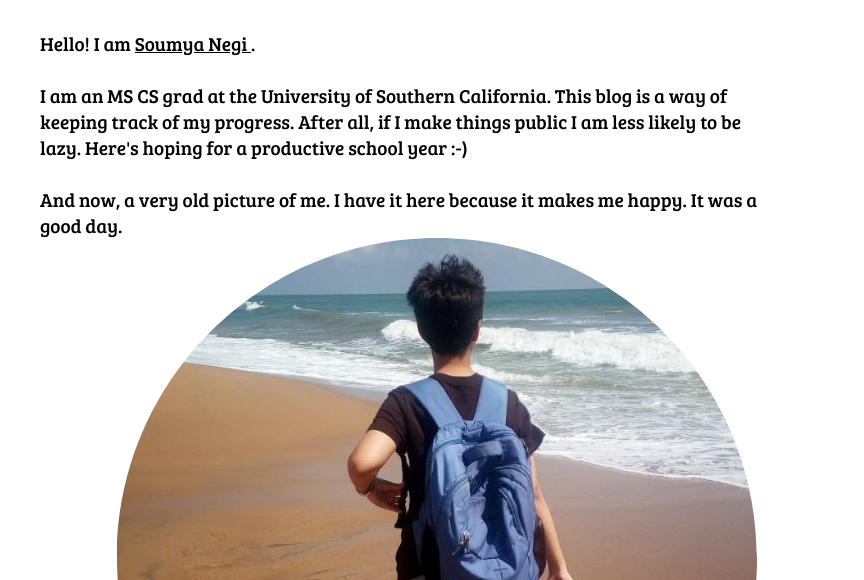
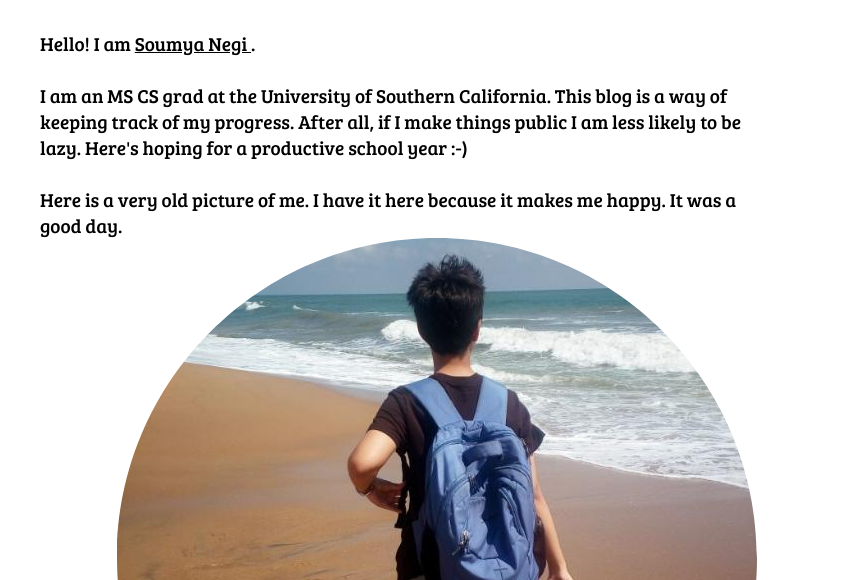
Before and after one commit to negi-soumya/negi-soumya.github.io, a plain HTML site: page blog/about.html in a window 1280 px wide. Shown: the part 220-800 px from the top of the page, without its empty margins (208-1072 px from the left). Drawn offline with nearby package versions, Linux system fonts and the light colour scheme.

Commit message:
Revert "Edit About page"
This reverts commit 83522eb52df0985368207c8b6fa46cba1162a534.

```diff
--- a/blog/about.html
+++ b/blog/about.html
@@ -50,7 +50,7 @@
                     Hello! I am <a target="_blank" href="https://negi-soumya.github.io"><u> Soumya Negi </u></a>.
                     <br><br>
                     I am an MS CS grad at the University of Southern California. This blog is a way of keeping track of my progress. After all, if I make things public I am less likely to be lazy. Here's hoping for a productive school year :-) <br><br>
-                    And now, a very old picture of me. I have it here because it makes me happy. It was a good day.
+                    Here is a very old picture of me. I have it here because it makes me happy. It was a good day.
                     <img src="assets/images/me.png" alt="Me in a happy time." align="right"/>
                   </div>
 
```
